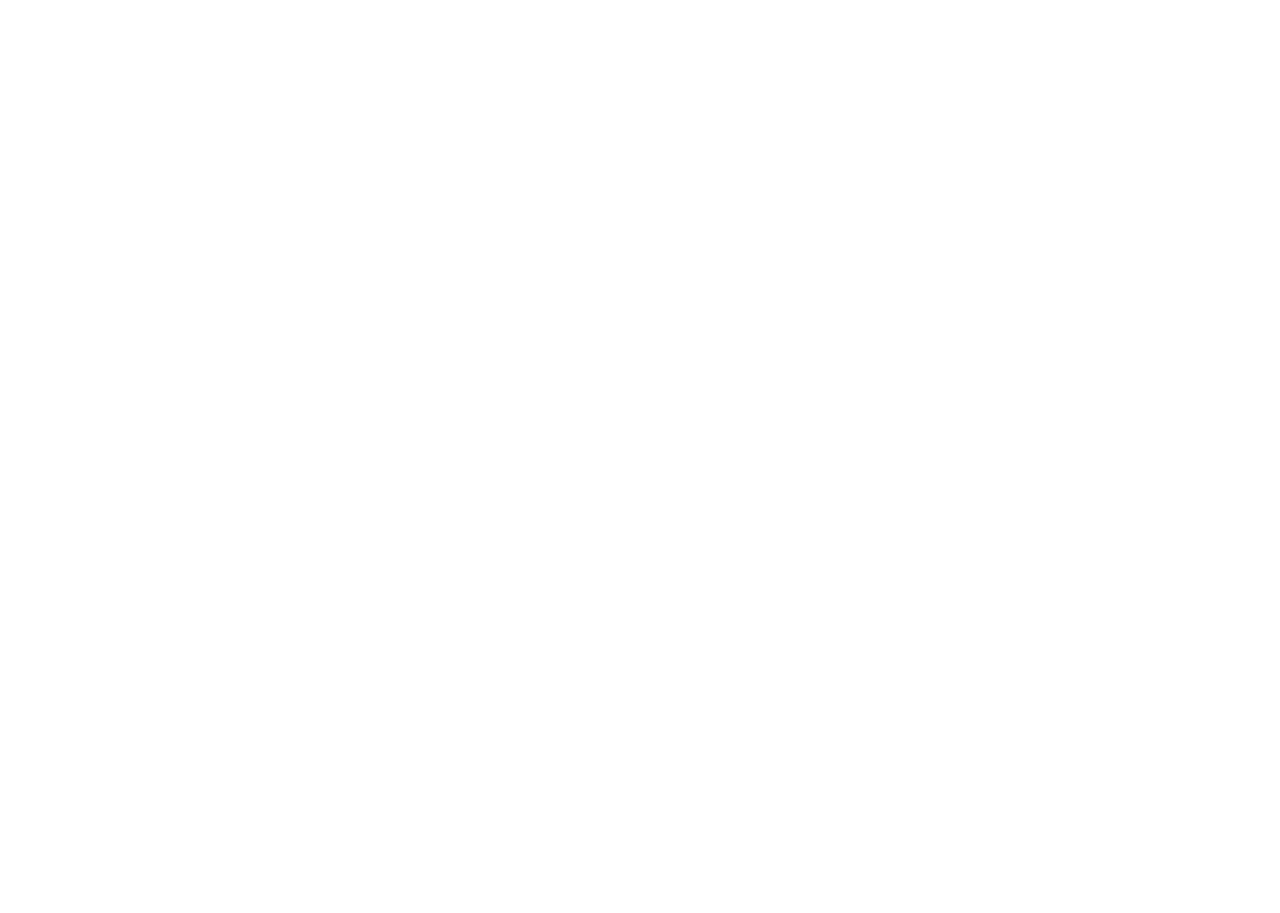
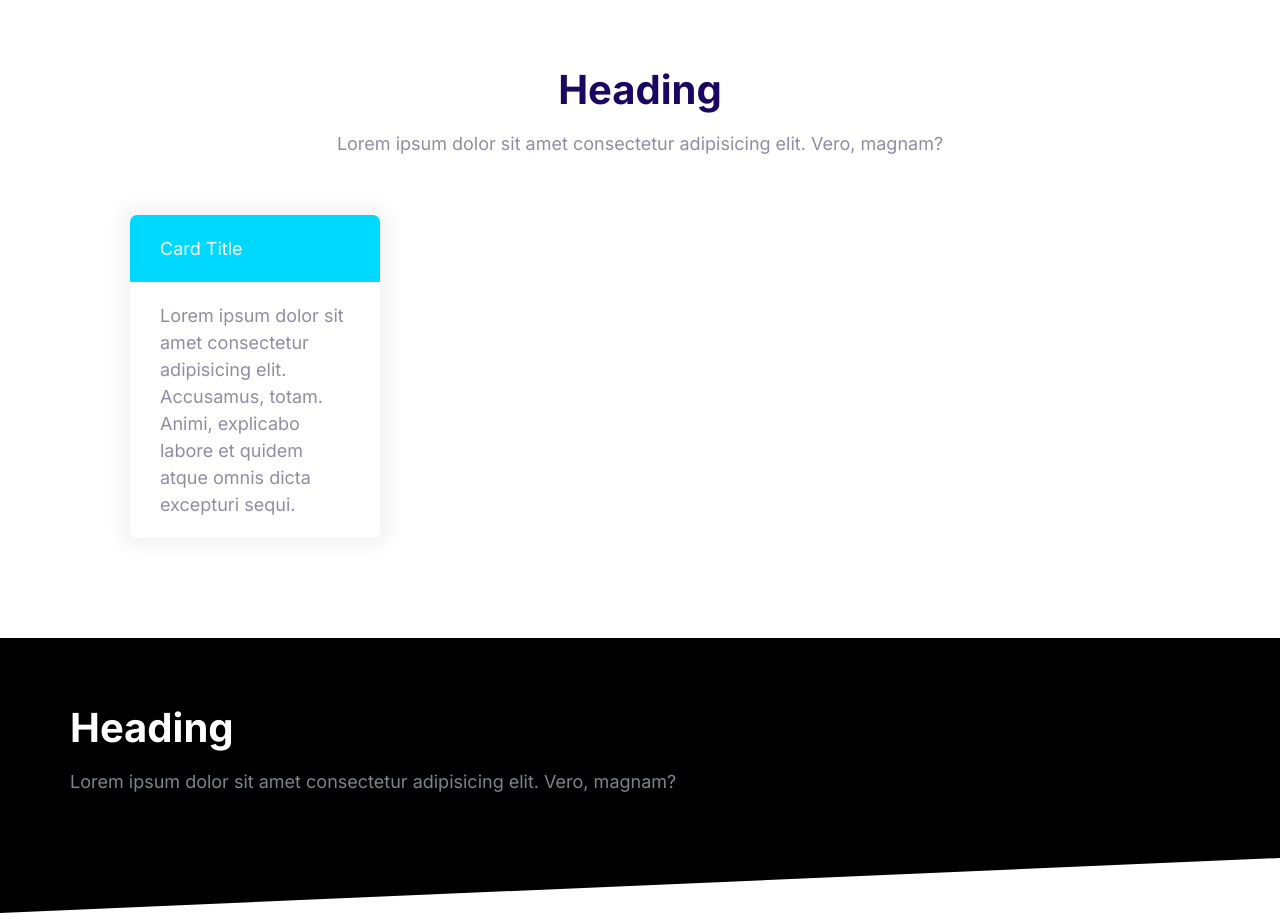
Before and after one commit to BeniaminCazacu/Moshify, a plain HTML site: page index.html in a window 1280 px wide. Before the commit the page ends 800 px from the top, so only its background shows below. Drawn offline with Linux system fonts and the light colour scheme.

Commit message:
Blocks added.

```diff
--- a/css/styles.css
+++ b/css/styles.css
@@ -586,3 +586,42 @@ a {
   max-height: 100vh;
   opacity: 1;
 }
+
+/* Blocks */
+
+.block {
+  --padding-vertical: 6rem;
+  padding: var(--padding-vertical) 2rem;
+}
+
+.block__header {
+  text-align: center;
+}
+
+.block__heading {
+  margin-top: 0;
+}
+
+.block--dark {
+  background: #000;
+  color: #7b858b;
+}
+
+.block--dark .block__heading {
+  color: #fff;
+}
+
+.block--skewed-right {
+  padding-bottom: calc(var(--padding-vertical) + 4rem);
+  clip-path: polygon(0% 0%, 100% 0%, 100% 100%, 0% 80%);
+}
+
+.block--skewed-left {
+  padding-bottom: calc(var(--padding-vertical) + 4rem);
+  clip-path: polygon(0% 0%, 100% 0%, 100% 80%, 0% 100%);
+}
+
+.container {
+  max-width: 1140px;
+  margin: 0 auto;
+}
--- a/index.html
+++ b/index.html
@@ -14,6 +14,32 @@
     <title>Moshify</title>
   </head>
   <body>
+    <section class="block container">
+      <header class="block__header">
+        <h2 class="block__heading">Heading</h2>
+        <p>
+          Lorem ipsum dolor sit amet consectetur adipisicing elit. Vero, magnam?
+        </p>
+      </header>
+      <div style="width: 30%; padding: 4rem">
+        <div class="card card--secondary">
+          <header class="card__header">Card Title</header>
+          <div class="card__body">
+            Lorem ipsum dolor sit amet consectetur adipisicing elit. Accusamus,
+            totam. Animi, explicabo labore et quidem atque omnis dicta excepturi
+            sequi.
+          </div>
+        </div>
+      </div>
+    </section>
+    <section class="block block--dark block--skewed-left">
+      <div class="container">
+        <h2 class="block__heading">Heading</h2>
+        <p>
+          Lorem ipsum dolor sit amet consectetur adipisicing elit. Vero, magnam?
+        </p>
+      </div>
+    </section>
     <script src="js/main.js"></script>
   </body>
 </html>
```
Also changed, not shown: components/blocks.html (added, +8 -0 lines).
